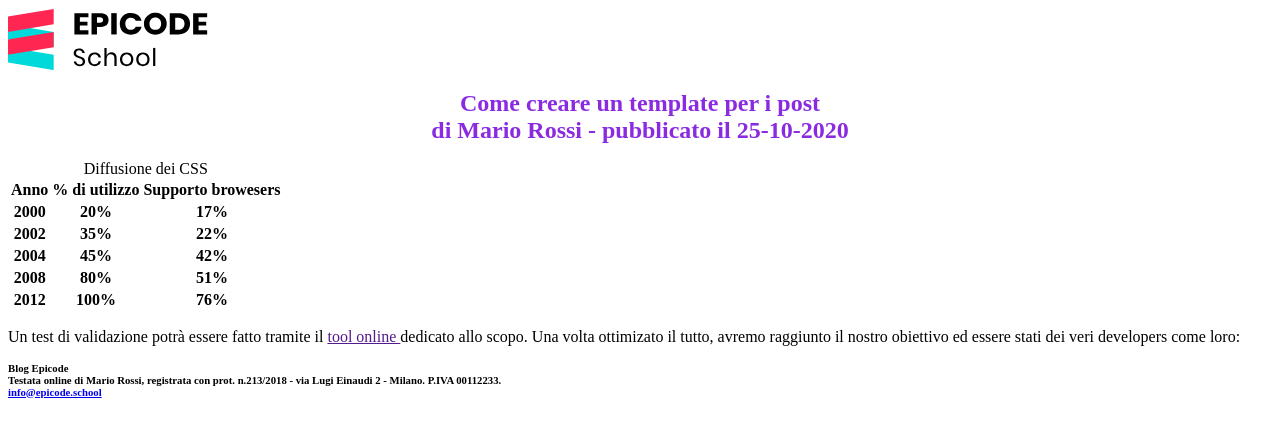
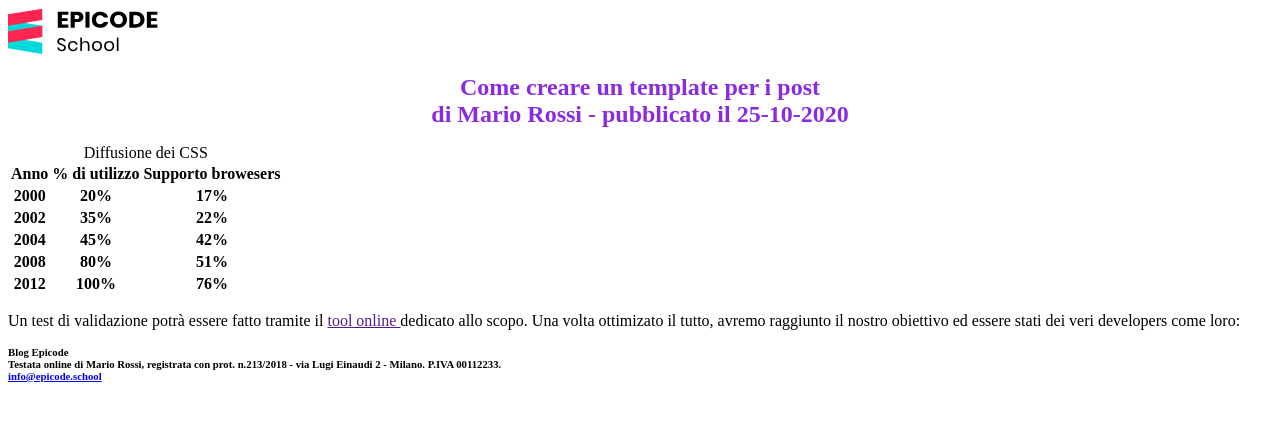
Before and after one commit to GianlucaFiorani/U1-W1-D2-HTML, a plain HTML site: page index.html in a window 1280 px wide. Drawn offline with Linux system fonts and the light colour scheme.

```diff
--- a/index.html
+++ b/index.html
@@ -17,7 +17,7 @@
   </head>
   <body>
     <header>
-      <img width="200" src="assets/img/logo.svg" />
+      <img width="150" src="assets/img/logo.svg" />
       <p></p>
       <h2>Come creare un template per i post</h2>
       <h2>di Mario Rossi - pubblicato il 25-10-2020</h2>
```
Also changed, not shown: logo2.svg (deleted), 1 other file.
